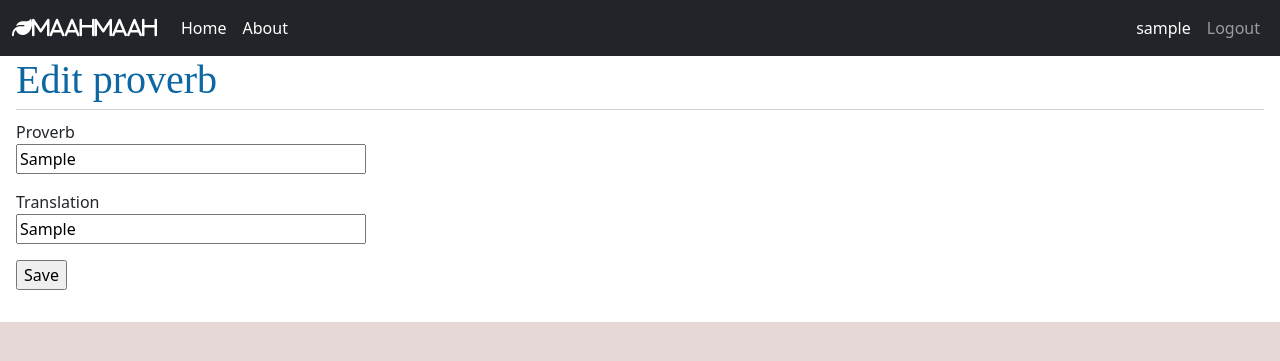
After one commit to xbdirisxk/somali-proverb, a Flask app: page /edit/1 in a window 1280 px wide. The commit adds this page. Shown: the top 361 px of the page. Run offline with Flask 2, Linux system fonts and the light colour scheme; a user stored in the database is signed in; tables that the repository leaves empty hold one stand-in row (values such as "Sample post"); some libraries are stand-ins or nearby versions.

Commit message:
edit proverb added

```diff
--- a/app/models.py
+++ b/app/models.py
@@ -28,4 +28,4 @@ class Proverbs(db.Model):
     translation = db.Column(db.String(300), nullable=True)
 
     def __repr__(self):
-        return f'<proverb={self.proverb} translate={self.translation}>'
+        return f'<id={self.id} proverb={self.proverb} translate={self.translation}>'
--- a/app/routes.py
+++ b/app/routes.py
@@ -71,7 +71,9 @@ def delete(id):
     return redirect(url_for('index'))
 
 @app.route('/edit/<int:id>', methods=['GET', 'POST'])
+@login_required
 def edit(id):
+    proverb_data = Proverbs.query.get(id)
     form = UpdateForm()
     proverb = Proverbs.query.get_or_404(id)
     if form.save.data:
@@ -80,7 +82,7 @@ def edit(id):
         db.session.commit()
         flash('proverb updated')
         return redirect(url_for('index'))
-    return render_template('edit.html', form=form)
+    return render_template('edit.html', form=form, proverb=proverb_data.proverb, translation=proverb_data.translation)
 
 @app.route('/about', methods=['GET', 'POST'])
 @login_required
--- /dev/null
+++ b/app/templates/edit.html
@@ -0,0 +1,25 @@
+{% extends "base.html" %} {% block header %}
+<h1>Edit proverb</h1>
+{% endblock %} {% block content %}
+<style>
+	form {
+		margin-top: 10px;
+	}
+</style>
+<form action="" method="POST" novalidate>
+	{{ form.hidden_tag() }}
+	<p>
+		{{ form.proverb.label }}<br />
+		{{ form.proverb(size=32, value=proverb) }}<br />
+		{% for error in form.proverb.errors %}
+		<span style="color: red">[{{ error }}]</span>
+		{% endfor %}
+	</p>
+	<p>
+		{{ form.translation.label }}<br />
+		{{ form.translation(size=32, value=translation) }}<br />
+	</p>
+	<p>{{ form.save() }}</p>
+</form>
+
+{% endblock %}
```
Also changed, not shown: app/templates/index.html (+9 -3 lines), app/templates/update.html (deleted, +0 -19 lines).
